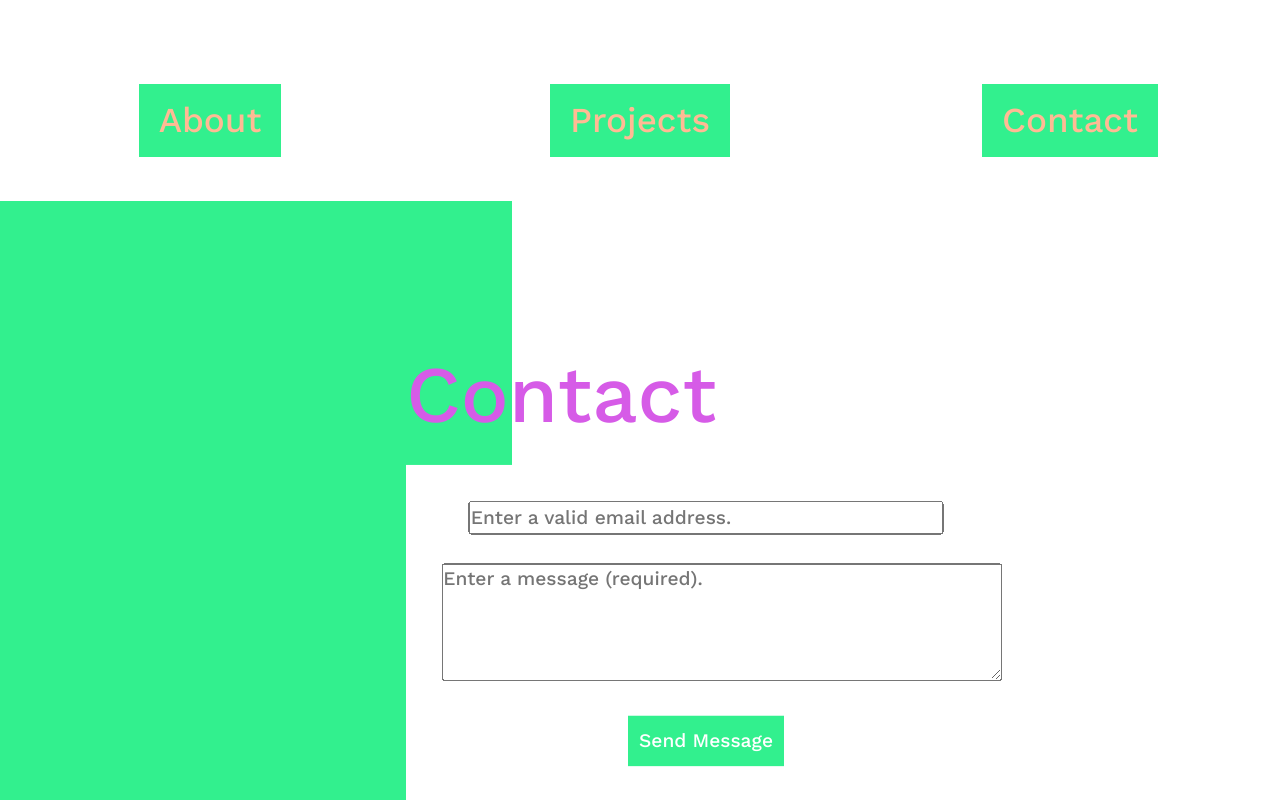
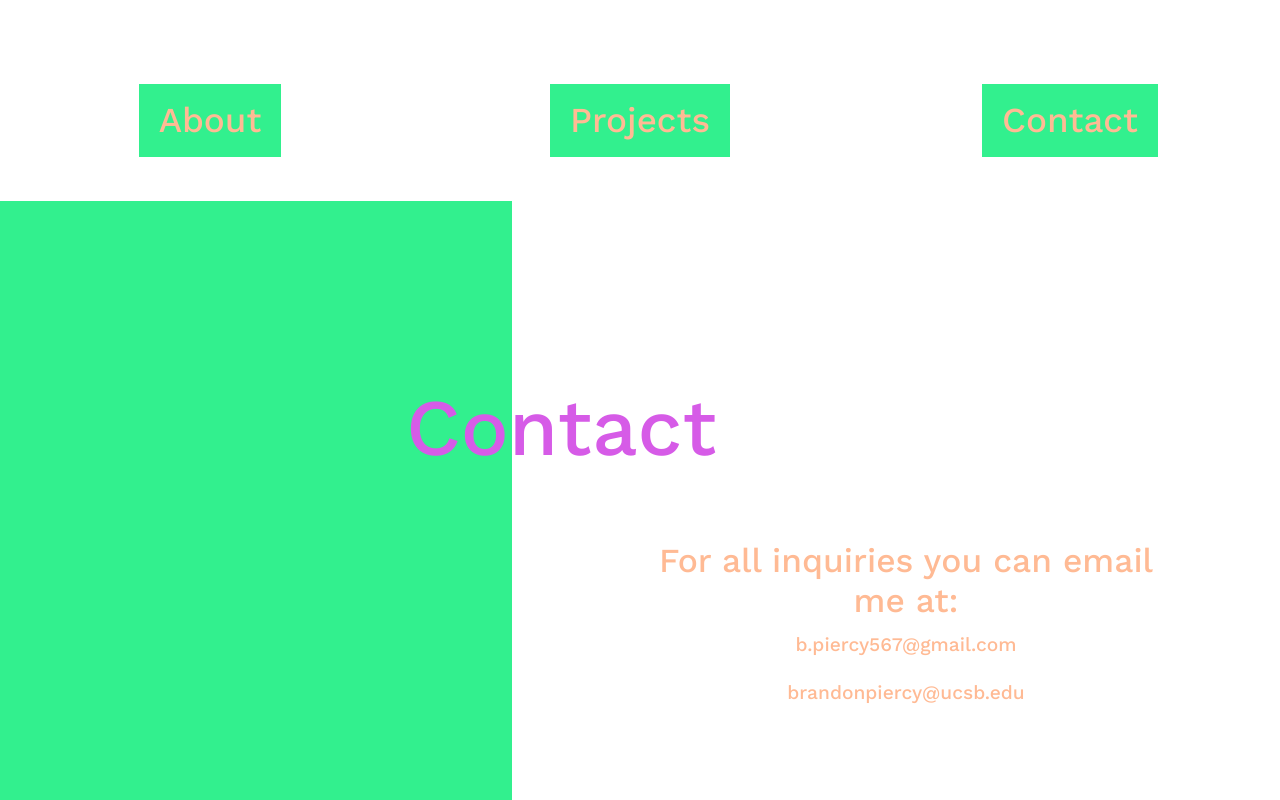
Before and after one commit to brandonleepiercy/react-portfolio, a React (Create React App) app in the folder client/: page /contact in a window 1280 px wide. Shown: the top 800 px of the page. Built offline with nearby package versions, Linux system fonts and the light colour scheme.

Commit message:
removed the email contact form for now because AWS isn't hookedup to mogodb

```diff
--- a/client/src/components/ContactForm/index.js
+++ b/client/src/components/ContactForm/index.js
@@ -51,11 +51,11 @@ function ContactForm() {
         <div className = "contact-background">
             <div className= "contact-box">
                 <h1>Contact</h1>
-                <form className="email-form">
-                    <input type="text" id="email" name="email" placeholder="Enter a valid email address." onChange={handleInputChange}/><br/>
-                    <textarea rows="4" cols="45" name="note" id="note" placeholder="Enter a message (required)." onChange={handleInputChange}/><br/>
-                    <button id="email-submit" onClick={verifySubmit}>Send Message</button>
-                </form>
+                <div className="contact-info-box">
+                    <h3>For all inquiries you can email me at:</h3>
+                    <p>b.piercy567@gmail.com</p>
+                    <p>brandonpiercy@ucsb.edu</p>
+                </div>
             </div>
         </div>
     )
--- a/client/src/components/ContactForm/style.css
+++ b/client/src/components/ContactForm/style.css
@@ -30,7 +30,7 @@
     left: 275px;
 }
 
-.email-form {
+.contact-info-box {
     position: relative;
     left:400px;
     width: 500px;
@@ -38,6 +38,11 @@
     margin: 50px auto;
     background-color: white;
     transform:scale(1.2);
+    display: flex;
+    flex-direction: column;
+    align-items: center;
+    text-align: center;
+    color: #FFBA94;
 }
 
 #email {
```
Also changed, not shown: 1 other file (tests, documents, lock files or other folders).
